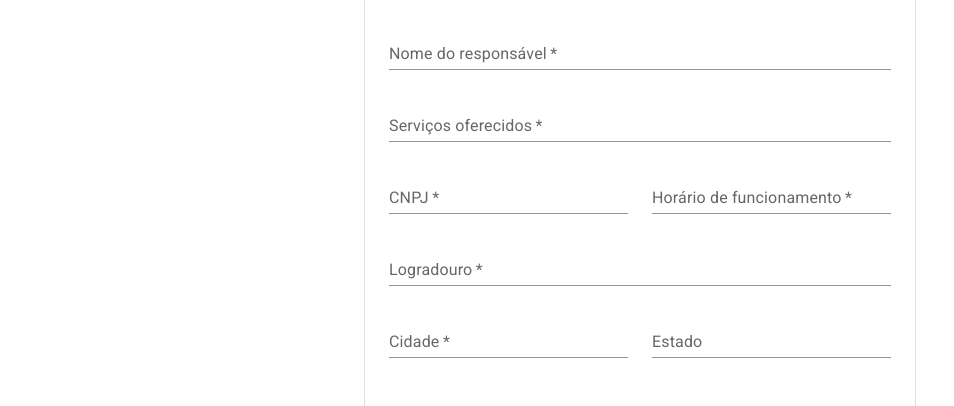
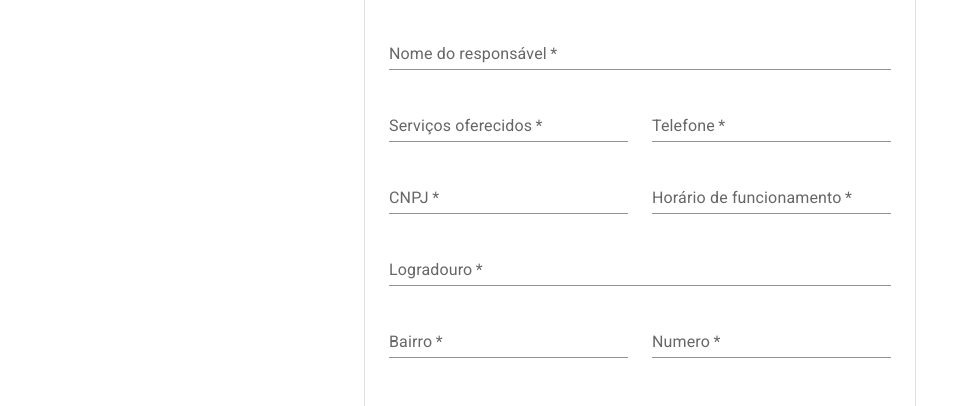
Before and after one commit to GGVidal/cartao-app, a React (Create React App) app: page /partnerSignUp in a window 1280 px wide. Shown: the part 394-800 px from the top of the page, without its empty margins (0-954 px from the left). Built offline with nearby package versions, Linux system fonts and the light colour scheme.

Commit message:
adding new text fields  in company form

```diff
--- a/src/recoilAtoms/types.ts
+++ b/src/recoilAtoms/types.ts
@@ -25,6 +25,7 @@ export interface partnerProps {
   logradouro: string;
   cidade: string;
   estado: string;
+  CEP: string;
   country: string;
   complemento: string;
   numero: string;
--- a/src/screens/PartnerSignUp/components/CompanyAddressForm.tsx
+++ b/src/screens/PartnerSignUp/components/CompanyAddressForm.tsx
@@ -13,31 +13,42 @@ export const CompanyAddressForm: FC = () => {
         <Grid item xs={12}>
           <TextField
             required
-            id="companyName"
-            name="companyName"
+            id="nome_empresa"
+            name="nome_empresa"
             label="Nome da Empresa"
             fullWidth
-            autoComplete="given-name"
+            autoComplete="company-name"
             variant="standard"
           />
         </Grid>
         <Grid item xs={12}>
           <TextField
             required
-            id="managerName"
-            name="managerName"
+            id="nome_resp"
+            name="nome_resp"
             label="Nome do responsável"
+            fullWidth
+            autoComplete="resp-name"
+            variant="standard"
+          />
+        </Grid>
+        <Grid item xs={12} sm={6}>
+          <TextField
+            required
+            id="servicos"
+            name="servicos"
+            label="Serviços oferecidos"
             fullWidth
             autoComplete="family-name"
             variant="standard"
           />
         </Grid>
-        <Grid item xs={12}>
+        <Grid item xs={12} sm={6}>
           <TextField
             required
-            id="services"
-            name="services"
-            label="Serviços oferecidos"
+            id="telefone"
+            name="telefone"
+            label="Telefone"
             fullWidth
             autoComplete="family-name"
             variant="standard"
@@ -57,8 +68,8 @@ export const CompanyAddressForm: FC = () => {
         <Grid item xs={12} sm={6}>
           <TextField
             required
-            id="openingHours"
-            name="openingHours"
+            id="horario_funcionamento"
+            name="horario_funcionamento"
             label="Horário de funcionamento"
             fullWidth
             autoComplete="family-name"
@@ -68,8 +79,8 @@ export const CompanyAddressForm: FC = () => {
         <Grid item xs={12}>
           <TextField
             required
-            id="address"
-            name="address"
+            id="logradouro"
+            name="logradouro"
             label="Logradouro"
             fullWidth
             autoComplete="address address"
@@ -79,8 +90,30 @@ export const CompanyAddressForm: FC = () => {
         <Grid item xs={12} sm={6}>
           <TextField
             required
-            id="city"
-            name="city"
+            id="bairro"
+            name="bairro"
+            label="Bairro"
+            fullWidth
+            autoComplete="address city"
+            variant="standard"
+          />
+        </Grid>
+        <Grid item xs={12} sm={6}>
+          <TextField
+            required
+            id="numero"
+            name="numero"
+            label="Numero"
+            fullWidth
+            autoComplete="address city"
+            variant="standard"
+          />
+        </Grid>
+        <Grid item xs={12} sm={6}>
+          <TextField
+            required
+            id="cidade"
+            name="cidade"
             label="Cidade"
             fullWidth
             autoComplete="address city"
@@ -89,8 +122,8 @@ export const CompanyAddressForm: FC = () => {
         </Grid>
         <Grid item xs={12} sm={6}>
           <TextField
-            id="state"
-            name="state"
+            id="estado"
+            name="estado"
             label="Estado"
             fullWidth
             variant="standard"
@@ -100,8 +133,8 @@ export const CompanyAddressForm: FC = () => {
         <Grid item xs={12} sm={6}>
           <TextField
             required
-            id="zip"
-            name="zip"
+            id="CEP"
+            name="CEP"
             label="CEP"
             fullWidth
             autoComplete="address cep"
```
